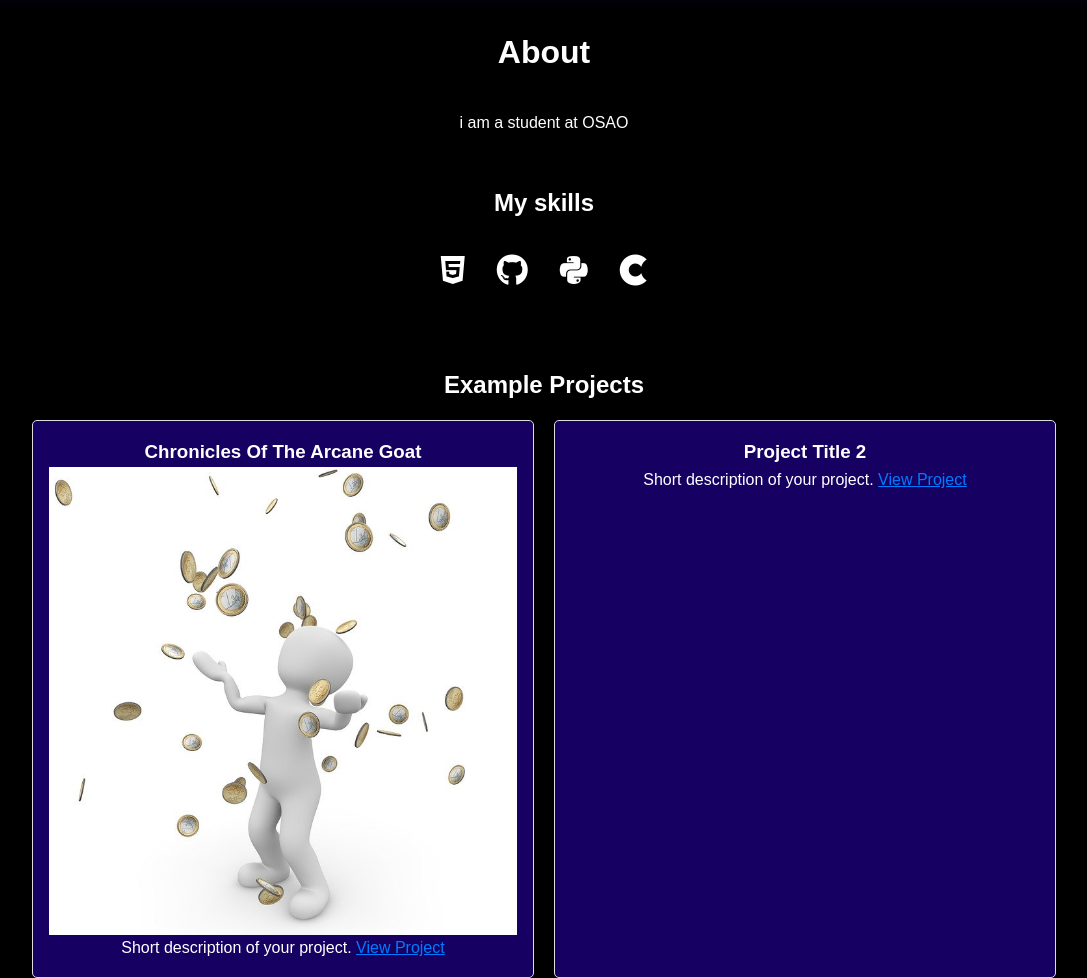
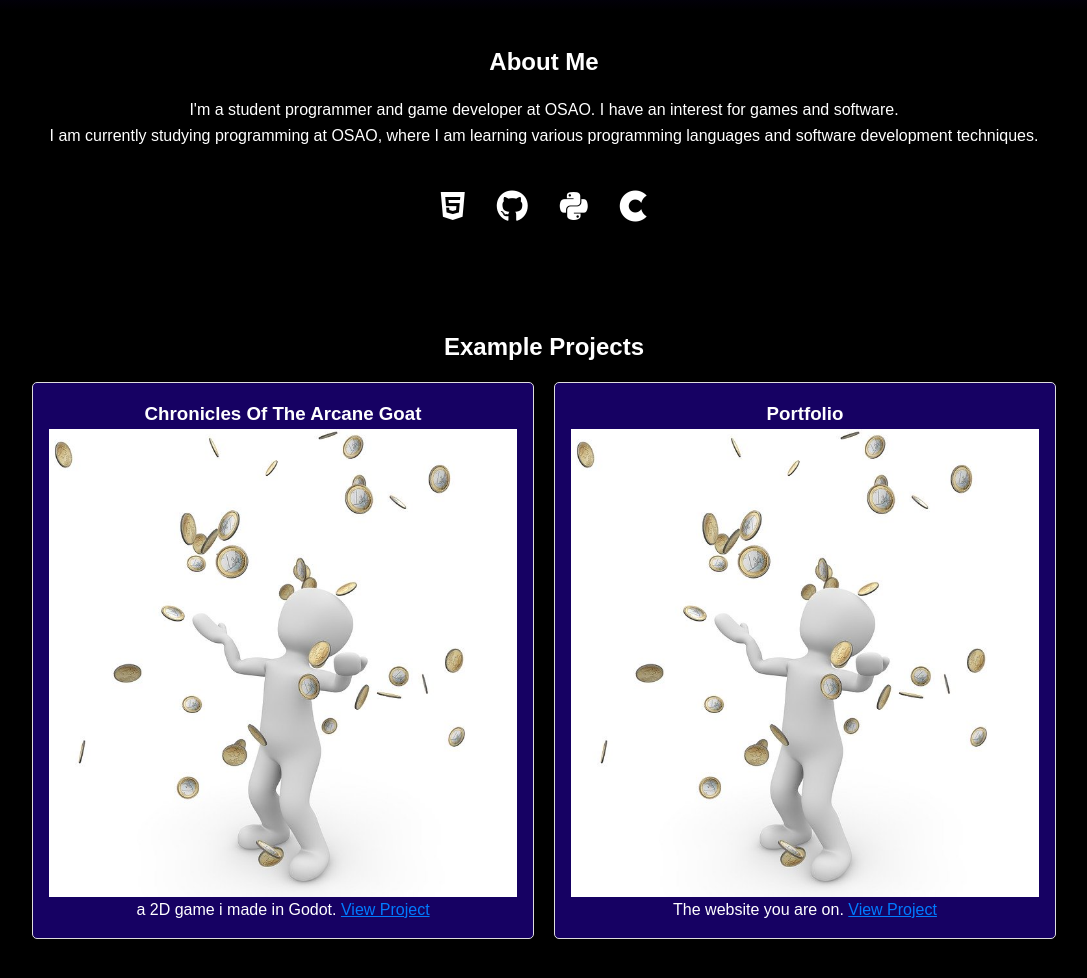
Before and after one commit to PixelatedGoose/portfolio, a plain HTML site: page index.html in a window 1280 px wide. Shown: the part 114-1092 px from the top of the page, without its empty margins (96-1183 px from the left). Drawn offline with Linux system fonts and the light colour scheme.

Commit message:
more improvements

```diff
--- a/index.html
+++ b/index.html
@@ -22,13 +22,19 @@
         </div>
     </header>
 
-    <h1 class="about">About</h1>
-    <p class="about">i am a student at OSAO</p>
 
     <section id="about">
         <div class="container">
-            <h2>My skills</h2>
+            <h2>About Me</h2>
+            <p class="centered">I'm a student programmer and game developer at OSAO. I have an interest for games and software.</p>
+
+            <p class="centered">I am currently studying programming at OSAO, where I am learning various programming languages and software development techniques.</p>
+
+            <br/>
             <p class="centered"><i class="fa-brands fa-html5 icon"></i><i class="fa-brands fa-github icon"></i><i class="fa-brands fa-python icon"></i><i class="fab fa-cuttlefish icon"></i></p>
+            <br/>
+
+
         </div>
     </section>
 
@@ -39,11 +45,12 @@
                 <div class="project">
                     <h3 class="centered">Chronicles Of The Arcane Goat</h3>
                     <img src="images/MONEY.jpg" class="pic" alt="Project Image">
-                    <p>Short description of your project. <a href="#">View Project</a></p>
+                    <p>a 2D game i made in Godot. <a href="#">View Project</a></p>
                 </div>
                 <div class="project">
-                    <h3>Project Title 2</h3>
-                    <p>Short description of your project. <a href="#">View Project</a></p>
+                    <h3>Portfolio</h3>
+                    <img src="images/MONEY.jpg" class="pic" alt="Project Image">
+                    <p>The website you are on. <a href="index.html">View Project</a></p>
                 </div>
             </div>
         </div>
--- a/styles.css
+++ b/styles.css
@@ -117,7 +117,6 @@ h2 {
 
 #projects .project:hover {
     transform: scale(1.05);
-    box-shadow: 0.4rem 0.4rem 0.5rem #010d5c;
     transition: transform 0.2s ease, box-shadow 0.3s ease;
 }
 
```
Also changed, not shown: projects.html (+4 -3 lines).
